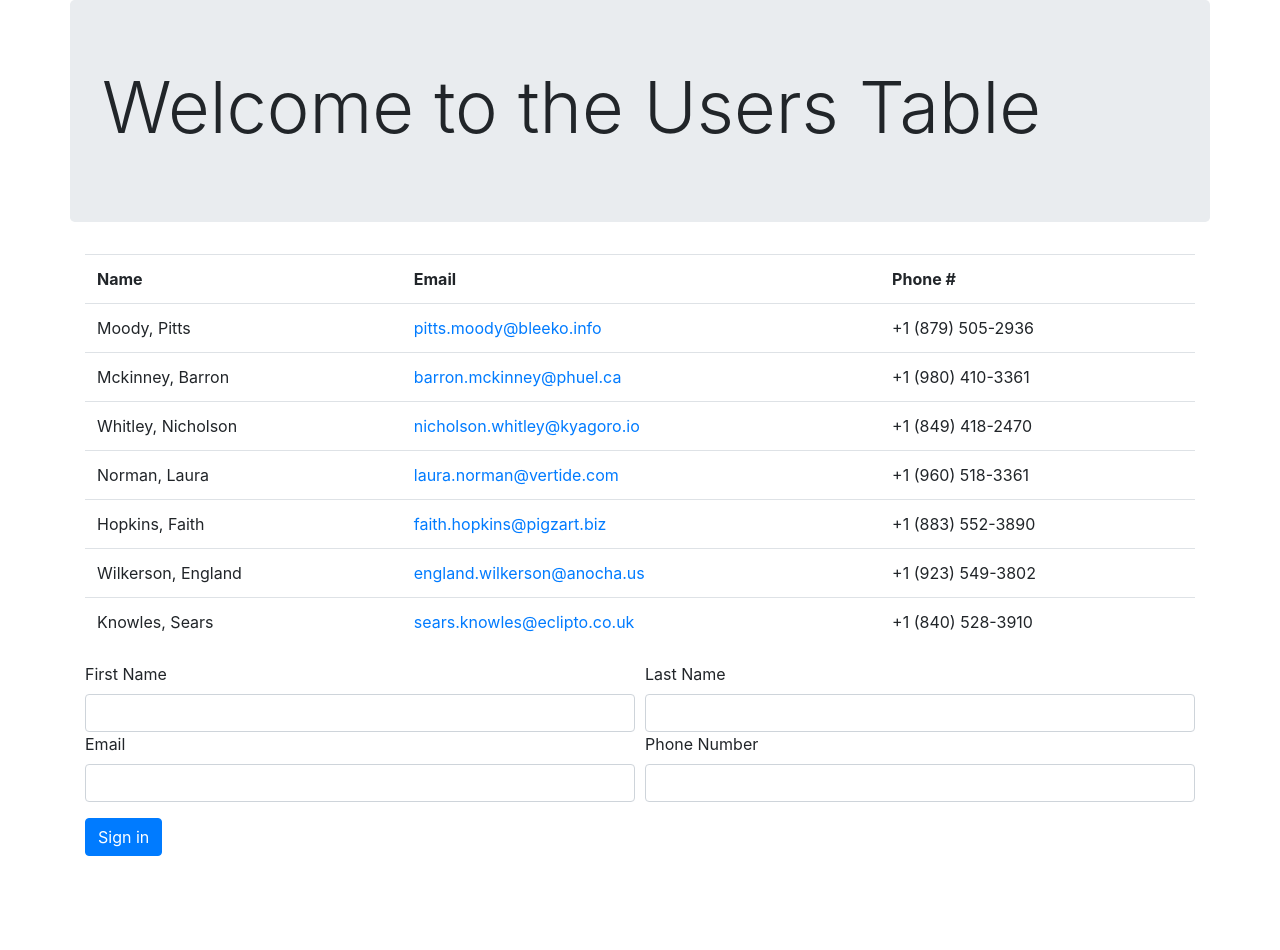
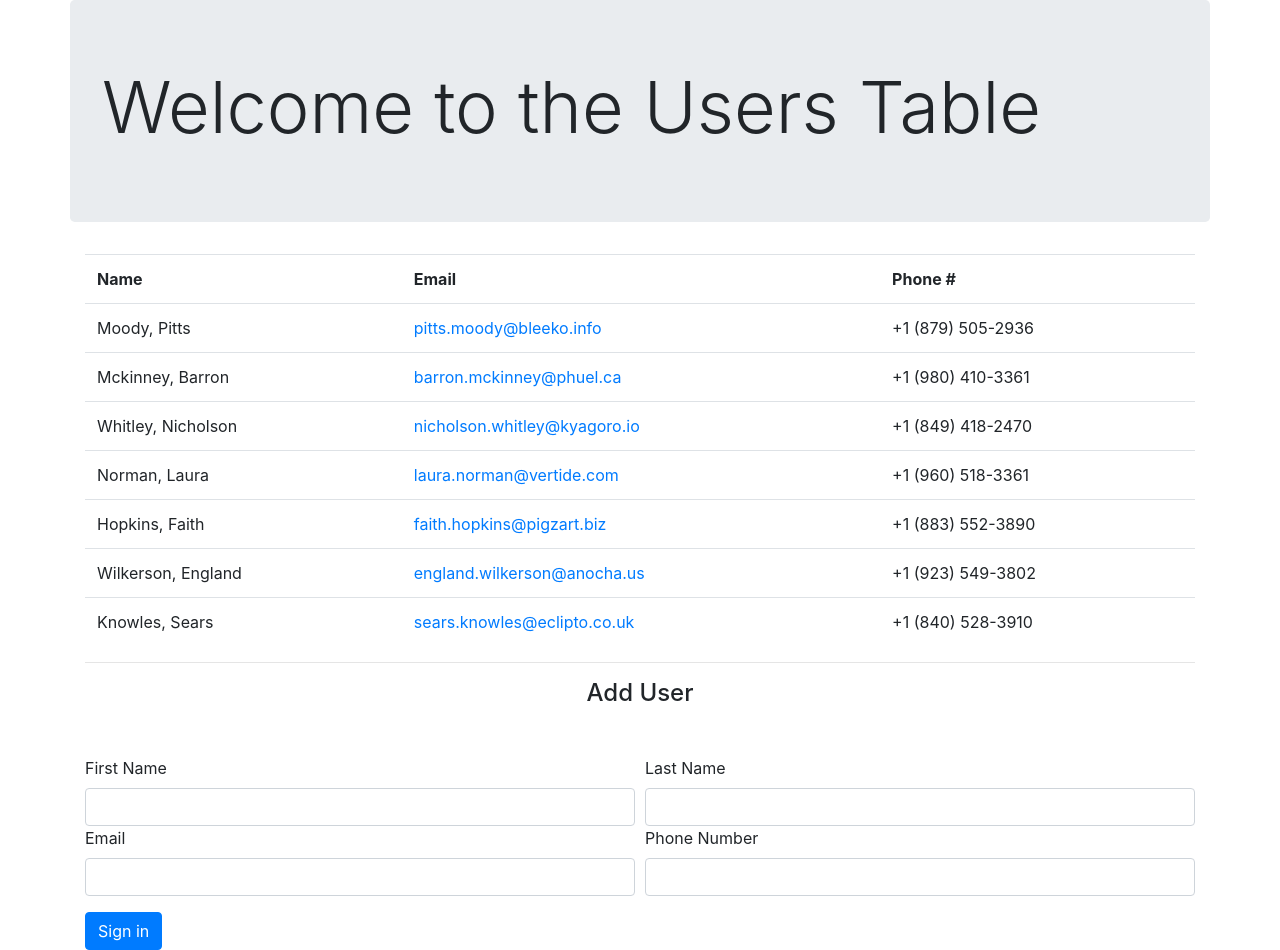
Before and after one commit to DewofyourYouth/react-test, a React (Create React App) app: page / in a window 1280 px wide. Before the commit the page ends 856 px from the top, so only its background shows below. Built offline with nearby package versions, Linux system fonts and the light colour scheme; the HTML template or start-up script is replaced by a standard one.

Commit message:
add a user form

```diff
--- a/src/App.js
+++ b/src/App.js
@@ -128,6 +128,8 @@ const UserTable = ({ users }) => (
         </tr>
       ))}
     </table>
+    <hr />
+    <h4 className="text-center mb-5">Add User</h4>
     <form>
       <div className="form-row">
         <div className="col">
```
